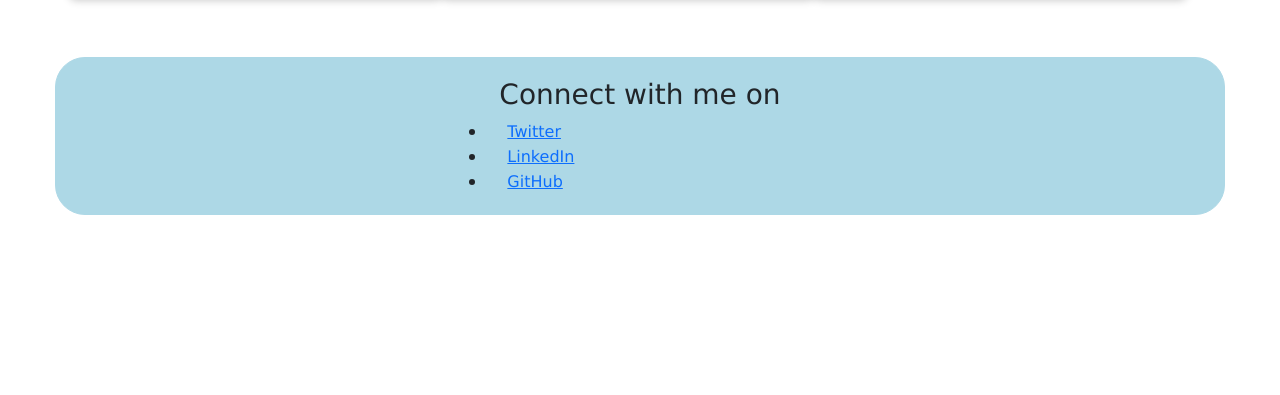
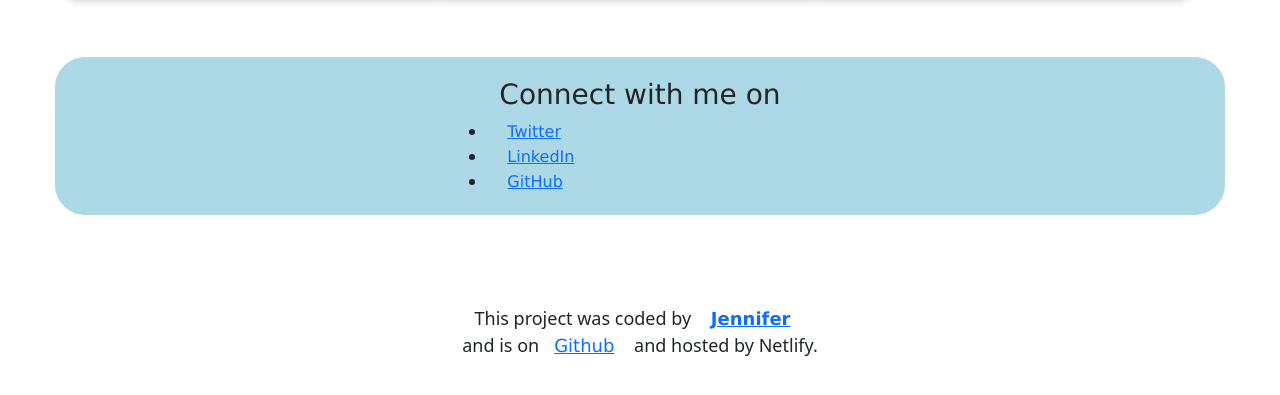
Before and after one commit to jennyweic/adv-bootstrap-portfolio-website, a website: page about.html in a window 1280 px wide. Shown: the part 1160-1555 px from the top of the page. Before the commit the page ends 1430 px from the top, so only its background shows below. Drawn offline with nearby package versions, Linux system fonts and the light colour scheme.

Commit message:
Added footer to pages

```diff
--- a/about.html
+++ b/about.html
@@ -120,6 +120,16 @@
           <li><a href="https://github.com/jennyweic">GitHub</a>
         </li>
       </div>
+      <footer class="text-center pb-5">
+    This project was coded by
+    <strong
+      ><a href="https://www.linkedin.com/in/chanwjennifer/" target="_blank"
+        >Jennifer</a
+      ></strong
+    ></br>
+    and is on<a href="https://github.com/jennyweic">Github</a> and hosted by
+    Netlify.
+  </footer>
   </body>
      <script src="https://cdn.jsdelivr.net/npm/bootstrap@5.3.2/dist/js/bootstrap.bundle.min.js" integrity="sha384-C6RzsynM9kWDrMNeT87bh95OGNyZPhcTNXj1NW7RuBCsyN/o0jlpcV8Qyq46cDfL" crossorigin="anonymous"></script>
 
--- a/style.css
+++ b/style.css
@@ -39,6 +39,17 @@
 a:visited,
 .project-text-link {
   color: green;
+}
+
+footer {
+  font-size: 18px;
+  padding-top: 35px;
+  padding-bottom: 80px;
+}
+
+footer:hover {
+  transform: scale(1.5);
+  color: lightseagreen;
 }
 
 /* HOMEPAGE CSS */
```
Also changed, not shown: index.html (+10 -0 lines).
